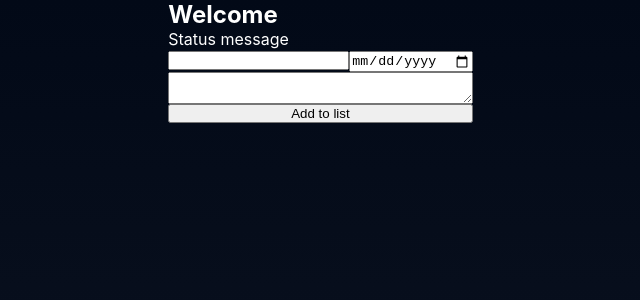
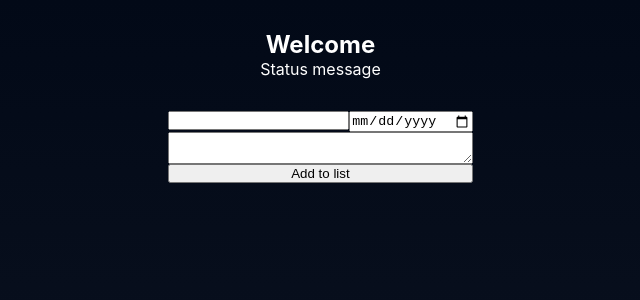
Before and after one commit to FrstF4ll/web-todo-react, a React app: page / in a window 1280 px wide. Shown: the top 300 px of the page, without its empty margins (222-862 px from the left). Built offline with nearby package versions, Linux system fonts and the light colour scheme; the HTML template or start-up script is replaced by a standard one.

Commit message:
feat: center header elements

```diff
--- a/src/App.css
+++ b/src/App.css
@@ -34,3 +34,8 @@ section {
 .flex-column {
   flex-direction: column;
 }
+
+#heading {
+  padding: 30px;
+  align-items: center;
+}
```
